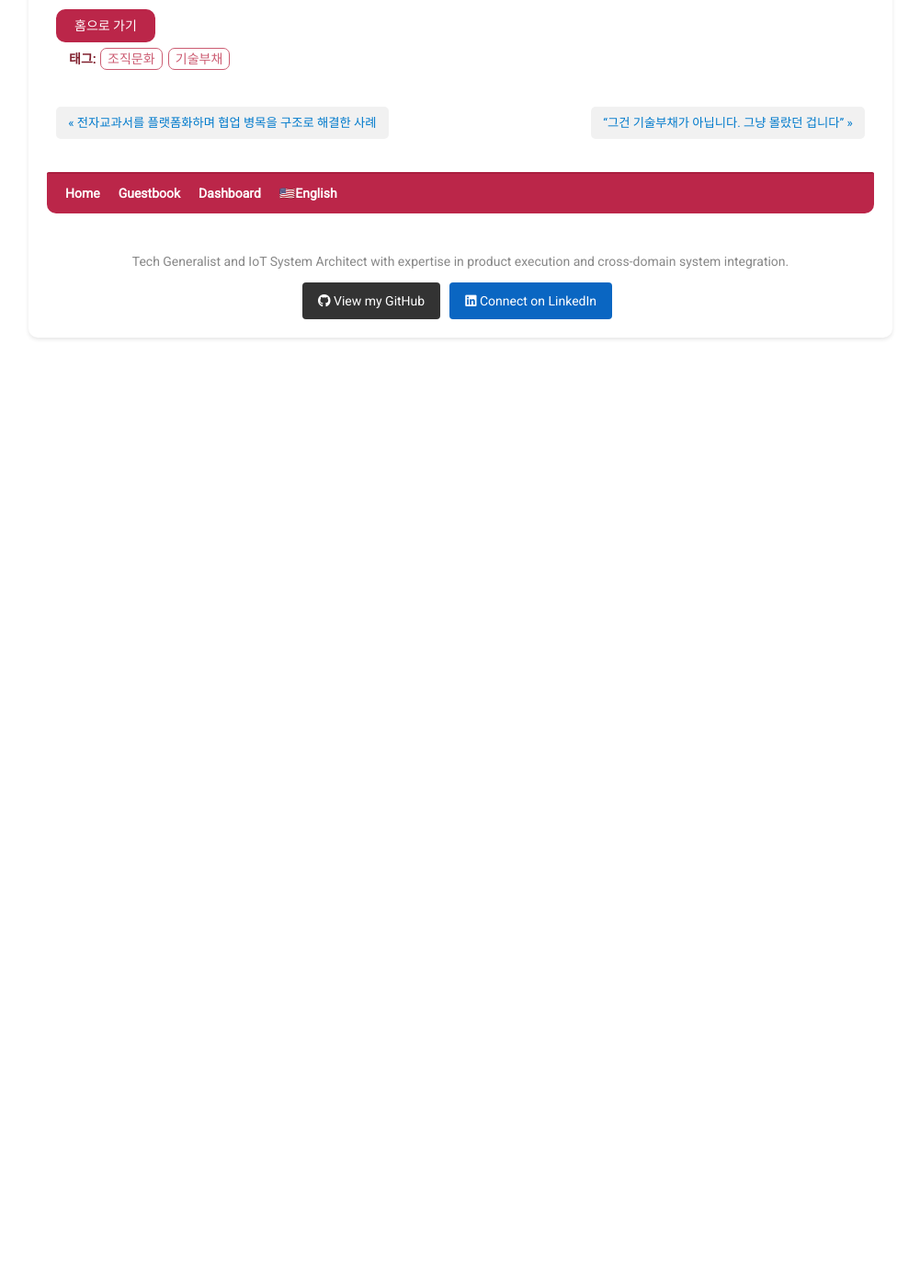
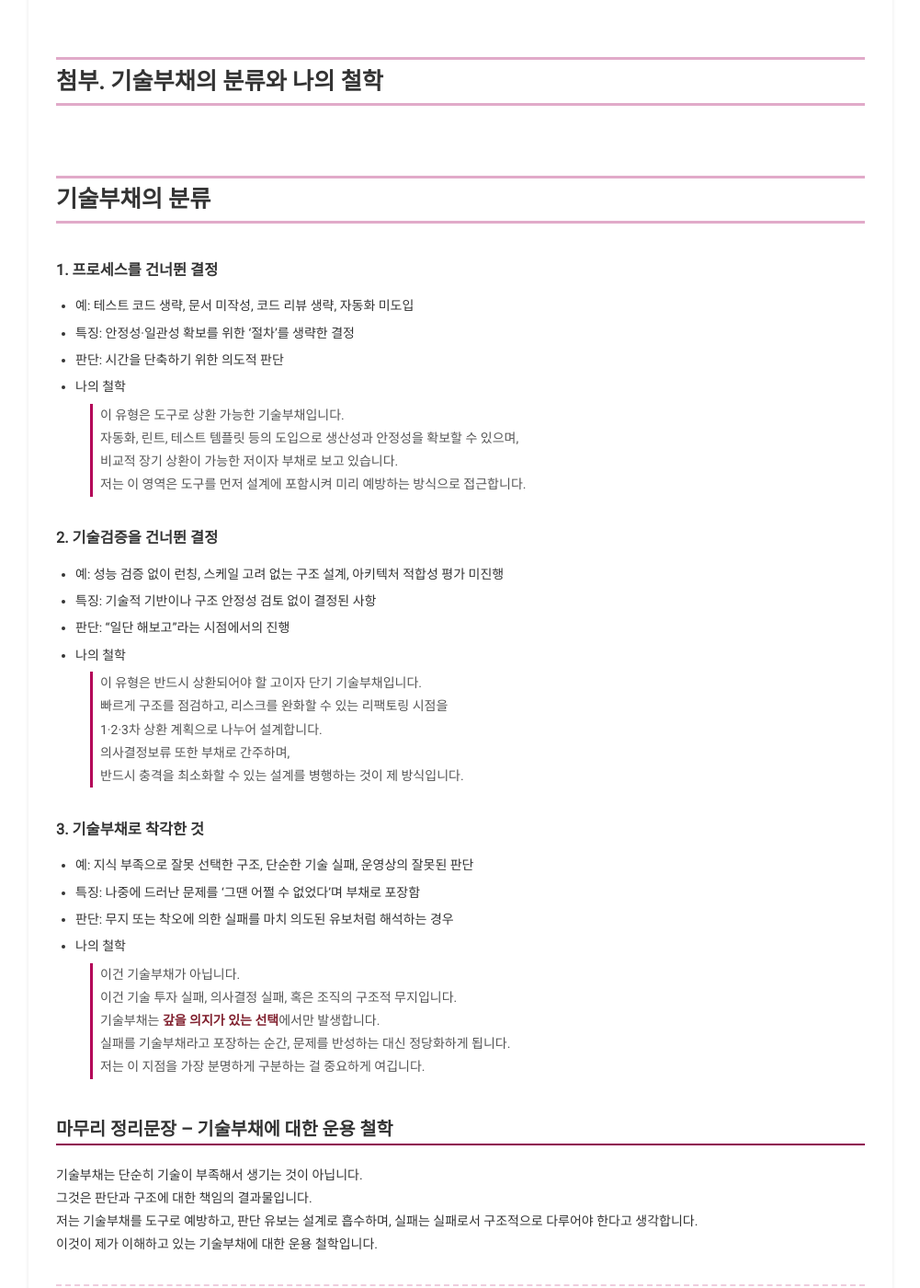
Before and after one commit to devchan64/devchan64.github.io, a Jekyll site: the page built from _posts/2025-04-14-technical-debt-is-not-about-code.md, in a window 1280 px wide and 1400 px high, scrolled down 13698 px. Shown: the whole window at 92% size, without its empty margins (139-1140 px from the left). Built offline with Jekyll 4.4.1, drawn with Linux system fonts in a browser that asks for light colours; before the commit the page ends 14065 px from its top, so only the background shows below that.

Commit message:
첨부 보완

```diff
--- a/_posts/2025-04-14-technical-debt-is-not-about-code.md
+++ b/_posts/2025-04-14-technical-debt-is-not-about-code.md
@@ -544,3 +544,47 @@ CI/CD, 모니터링, 로그 수집, 테스트 자동화 등 시스템 운영에
 
 그리고 이 피드백은
 **기술팀이 아닌, 조직 전체가 응답해야 할 책임**입니다.
+
+---
+
+# 첨부. 기술부채의 분류와 나의 철학
+
+# 기술부채의 분류
+
+### 1. 프로세스를 건너뛴 결정
+- 예: 테스트 코드 생략, 문서 미작성, 코드 리뷰 생략, 자동화 미도입
+- 특징: 안정성·일관성 확보를 위한 '절차'를 생략한 결정
+- 판단: 시간을 단축하기 위한 의도적 판단
+- 나의 철학
+> 이 유형은 도구로 상환 가능한 기술부채입니다.
+> 자동화, 린트, 테스트 템플릿 등의 도입으로 생산성과 안정성을 확보할 수 있으며,
+> 비교적 장기 상환이 가능한 저이자 부채로 보고 있습니다.
+> 저는 이 영역은 도구를 먼저 설계에 포함시켜 미리 예방하는 방식으로 접근합니다.
+
+### 2. 기술검증을 건너뛴 결정
+- 예: 성능 검증 없이 런칭, 스케일 고려 없는 구조 설계, 아키텍처 적합성 평가 미진행
+- 특징: 기술적 기반이나 구조 안정성 검토 없이 결정된 사항
+- 판단: “일단 해보고”라는 시점에서의 진행
+- 나의 철학
+> 이 유형은 반드시 상환되어야 할 고이자 단기 기술부채입니다.
+> 빠르게 구조를 점검하고, 리스크를 완화할 수 있는 리팩토링 시점을
+> 1·2·3차 상환 계획으로 나누어 설계합니다.
+> 의사결정보류 또한 부채로 간주하며,
+> 반드시 충격을 최소화할 수 있는 설계를 병행하는 것이 제 방식입니다.
+
+### 3. 기술부채로 착각한 것
+- 예: 지식 부족으로 잘못 선택한 구조, 단순한 기술 실패, 운영상의 잘못된 판단
+- 특징: 나중에 드러난 문제를 '그땐 어쩔 수 없었다'며 부채로 포장함
+- 판단: 무지 또는 착오에 의한 실패를 마치 의도된 유보처럼 해석하는 경우
+- 나의 철학
+> 이건 기술부채가 아닙니다.
+> 이건 기술 투자 실패, 의사결정 실패, 혹은 조직의 구조적 무지입니다.
+> 기술부채는 **갚을 의지가 있는 선택**에서만 발생합니다.
+> 실패를 기술부채라고 포장하는 순간, 문제를 반성하는 대신 정당화하게 됩니다.
+> 저는 이 지점을 가장 분명하게 구분하는 걸 중요하게 여깁니다.
+
+## 마무리 정리문장 – 기술부채에 대한 운용 철학
+기술부채는 단순히 기술이 부족해서 생기는 것이 아닙니다.
+그것은 판단과 구조에 대한 책임의 결과물입니다.
+저는 기술부채를 도구로 예방하고, 판단 유보는 설계로 흡수하며, 실패는 실패로서 구조적으로 다루어야 한다고 생각합니다.
+이것이 제가 이해하고 있는 기술부채에 대한 운용 철학입니다.
```
